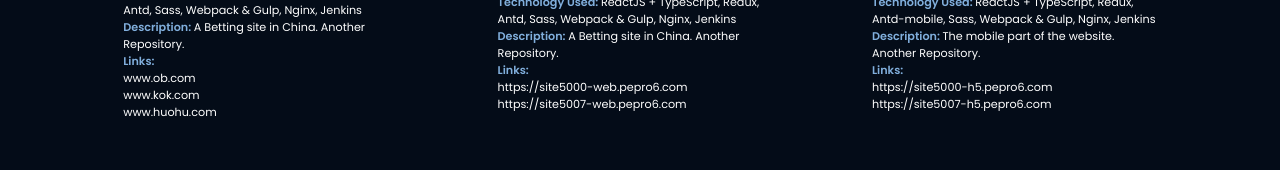
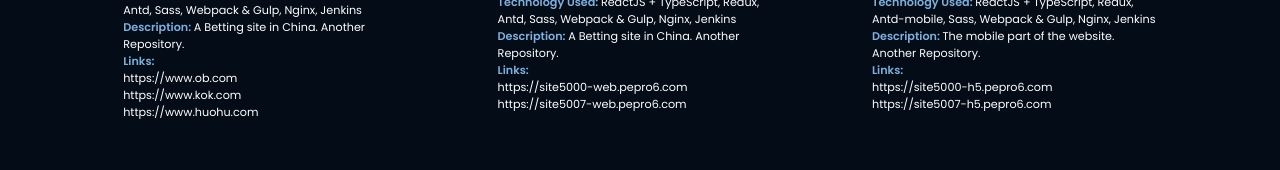
Before and after one commit to briancgmendoza/briancgmendoza-portfolio, a React app: page / in a window 1280 px wide. Shown: the part 1625-1795 px from the top of the page. Built offline with nearby package versions, Linux system fonts and the light colour scheme; no server answers.

Commit message:
Quick fix for redirecting the user to external link

```diff
--- a/src/components/GitHub Profile/GitProfile.tsx
+++ b/src/components/GitHub Profile/GitProfile.tsx
@@ -85,7 +85,11 @@ const GitProfile = () => {
                 <p>
                   <span>Live Demo: </span>
                   {data.homepage ? (
-                    <a href={data.homepage} target="_blank">
+                    <a
+                      href={data.homepage}
+                      target="_blank"
+                      rel="noopener noreferrer"
+                    >
                       {data.homepage}
                     </a>
                   ) : (
@@ -94,7 +98,11 @@ const GitProfile = () => {
                 </p>
                 <p>
                   <span>Repo Link: </span>
-                  <a href={data.html_url} target="_blank">
+                  <a
+                    href={data.html_url}
+                    target="_blank"
+                    rel="noopener noreferrer"
+                  >
                     {data.html_url}
                   </a>
                 </p>
--- a/src/components/Projects/index.tsx
+++ b/src/components/Projects/index.tsx
@@ -29,7 +29,12 @@ const Projects = () => {
                   {data.links.map((link: any, index) => {
                     return (
                       <li key={index}>
-                        <a href={link} target="_blank" className={styles.links}>
+                        <a
+                          rel="noopener noreferrer"
+                          target="_blank"
+                          href={link.link}
+                          className={styles.links}
+                        >
                           {link.link}
                         </a>
                       </li>
--- a/src/components/Projects/work-data.tsx
+++ b/src/components/Projects/work-data.tsx
@@ -7,13 +7,13 @@ export const workData = [
     company: "Capslock Inc",
     links: [
       {
-        link: "www.ob.com",
+        link: "https://www.ob.com",
       },
       {
-        link: "www.kok.com",
+        link: "https://www.kok.com",
       },
       {
-        link: "www.huohu.com",
+        link: "https://www.huohu.com",
       },
     ],
     techUsed:
```
Also changed, not shown: public/index.js, 1 other file (tests, documents, lock files or other folders).
